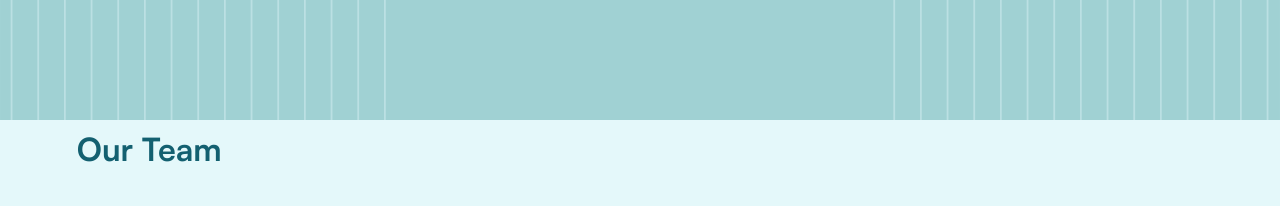
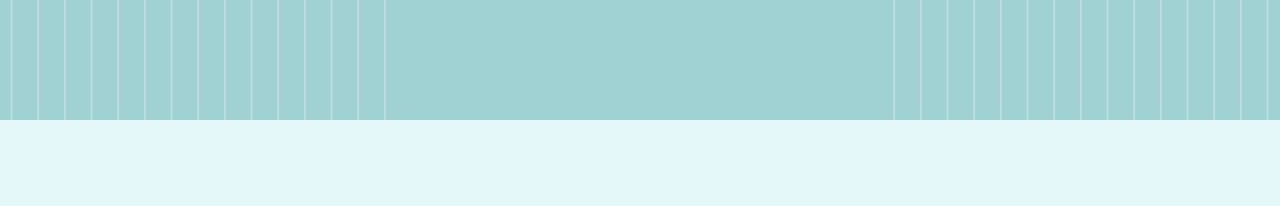
Before and after one commit to Deecey01/Prayatna-2025, a plain HTML site: page aboutUs.html in a window 1280 px wide. Shown: the part 2920-3126 px from the top of the page. Drawn offline with Linux system fonts and the light colour scheme; a web font is replaced by a local one.

Commit message:
team remove

```diff
--- a/aboutUs.html
+++ b/aboutUs.html
@@ -77,7 +77,7 @@
 
 
     <div class="speakers">
-        <div class="title-container-se">
+        <!-- <div class="title-container-se">
             <span class="speakers-title">Our Team</span>
         </div>
         <div class="speaker-container">
@@ -132,7 +132,7 @@
                     <div class="speaker-card-sub-title">Public Relations and Branding Head</div>
                 </div>
             </div>
-        </div>
+        </div> -->
         <div class="footer-distributed">
             <div class="footer-left">
                 <img src="images\prayatna_logo.png" alt="prayatna_logo" id="PrayatnaLogoOnLeft" />
@@ -150,8 +150,7 @@
 
                 <div class="footer-icons">
                     <a href="mailto:Prayatna@iitg.ac.in" class="logos_right" style="margin-right: 20px"><img src="images\emailpic.png" alt="emailLogo" /></a>
-                    <!-- <a href="#" class="logos_right" style="margin-right: 20px"><img src="images\linkedIn.png" alt="linkedInLogo" /></a>
-                    <a href="#" class="logos_right" style="margin-right: 20px"><img src="images\bepic.png" alt="beLogo" /></a> -->
+
                 </div>
 
                 <p class="footer-company-about">
```
